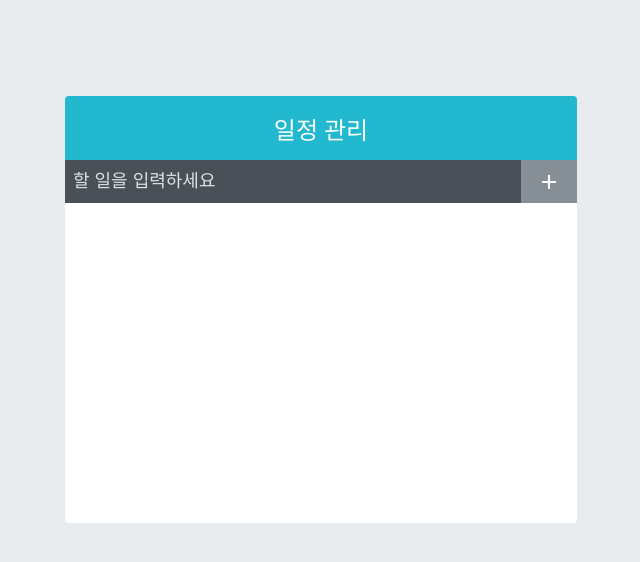
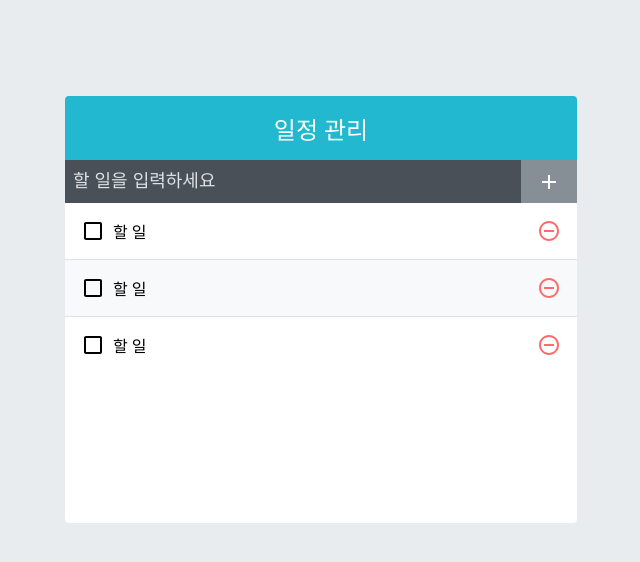
Before and after one commit to HiJiho/todo-app, a React (Create React App) app: page / in a window 1280 px wide. Shown: the top 562 px of the page, without its empty margins (319-959 px from the left). Built offline with nearby package versions, Linux system fonts and the light colour scheme.

Commit message:
TodoList 수정

```diff
--- a/src/components/TodoList.js
+++ b/src/components/TodoList.js
@@ -4,9 +4,9 @@ import './TodoList.scss';
 const TodoList = ({ todos }) => {
   return (
     <div className="TodoList">
-      {todos.map((todo) => {
-        <TodoListItem todo={todo} key={todo.id} />;
-      })}
+      {todos.map((todo) => (
+        <TodoListItem todo={todo} key={todo.id} />
+      ))}
     </div>
   );
 };
```
